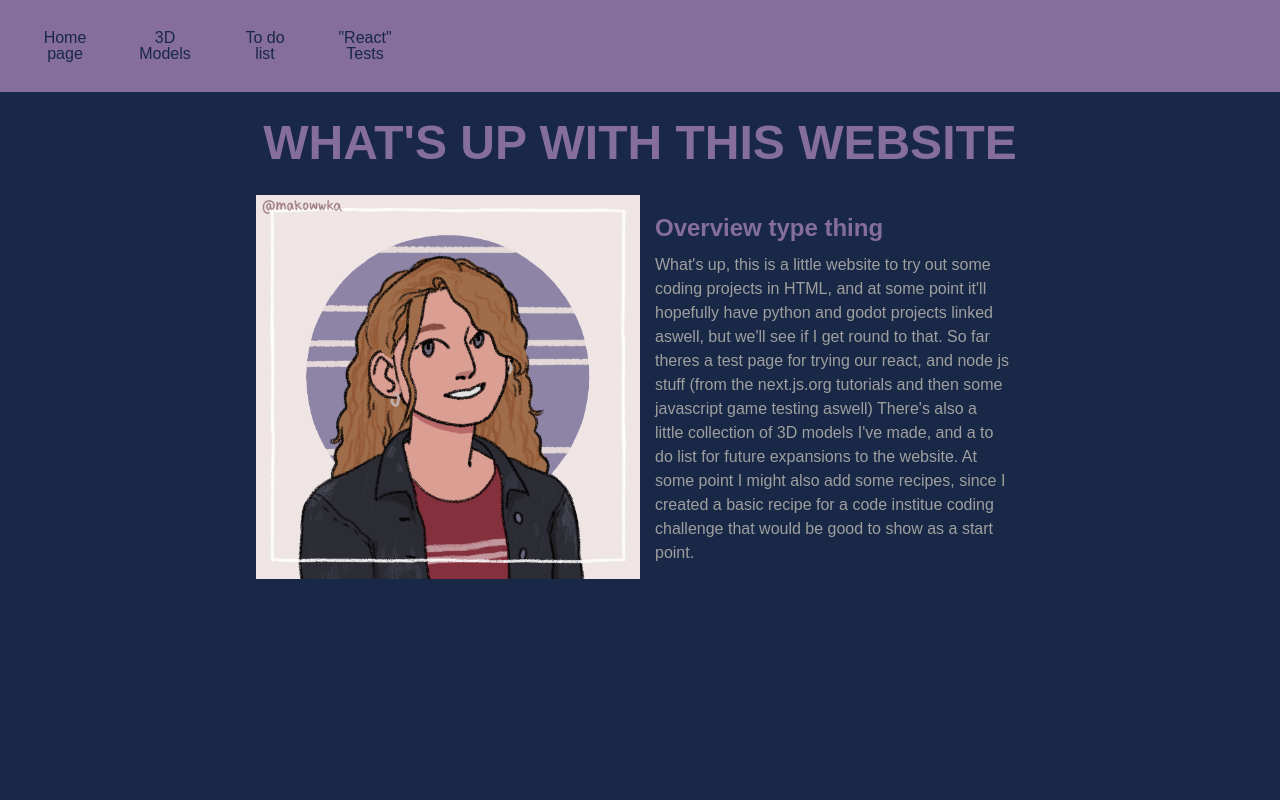
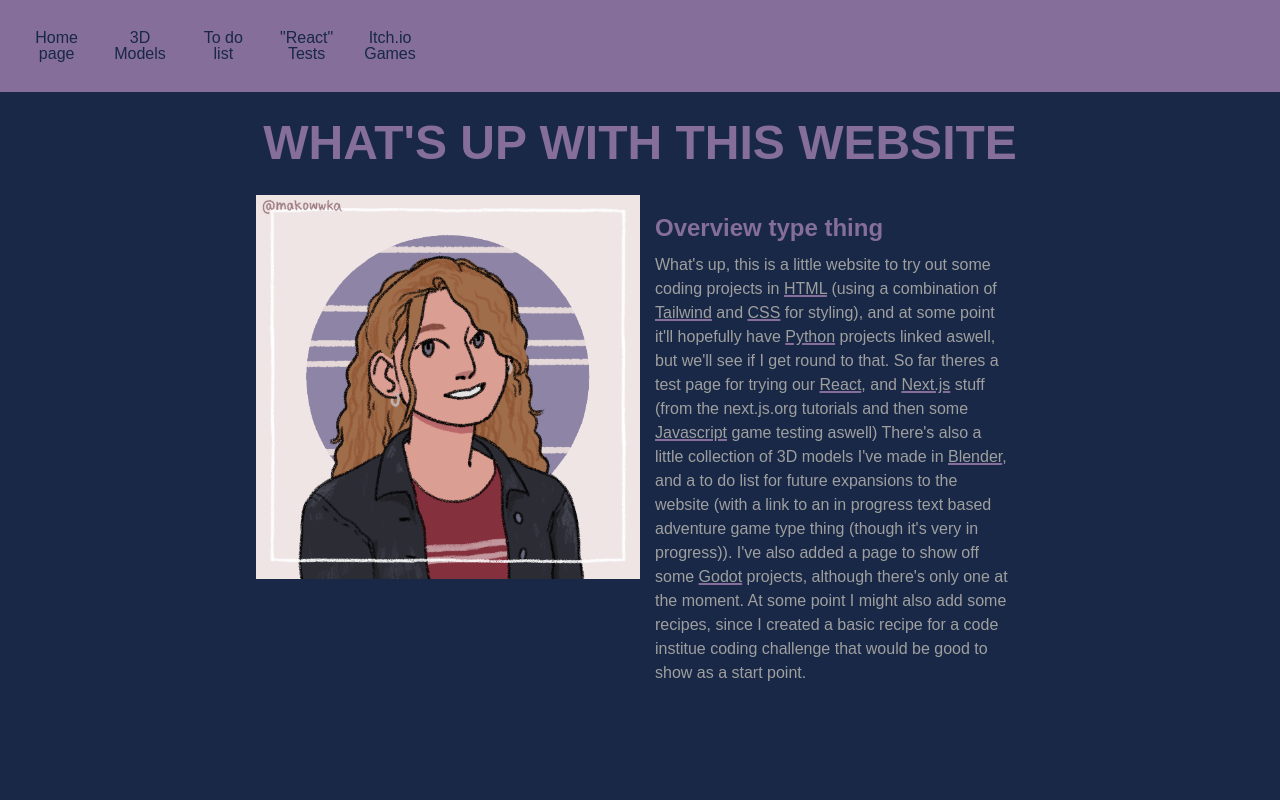
Before and after one commit to benk791/my-website, a Next.js app: page / in a window 1280 px wide. Shown: the top 800 px of the page. Built offline with nearby package versions, Linux system fonts and the light colour scheme.

Commit message:
added itchio page

```diff
--- /dev/null
+++ b/app/itchio-games/page.tsx
@@ -0,0 +1,31 @@
+export default function main() {
+  return (
+    <div className="container">
+      <h1>Itch.io Games</h1>
+      <p className="mb-10">
+        I enjoy making games, and so I thought I'd make a page for them to be showcased on. so far I have only got one
+        game to the point that I would consider playable, but I have a couple more in progress, so I'll add those here
+        aswell once they're closer to completion.
+      </p>
+      <section>
+        <h2> The Lab</h2>
+        <div className="">
+          <iframe
+            className="float-end ml-4 my-2"
+            src="https://itch.io/embed/2437120?bg_color=222222&amp;fg_color=eeeeee&amp;border_color=363636"
+            width="552"
+            height="167"
+          >
+            <a href="https://polygons-to-pulsars.itch.io/the-lab">The Lab by polygons-to-pulsars</a>
+          </iframe>
+          <p>
+            The Lab is a little kind of horror / creature collector game, where you explore the outskirts of a facility
+            that seems to be being infected by a strange substance. It was made for a secret santa GameJam and is my
+            first complete game (however I might still go back and tidy some of it up, there are a lot of little things
+            that could be improved that I didn't have time for during the jam).
+          </p>
+        </div>
+      </section>
+    </div>
+  );
+}
--- a/app/page.tsx
+++ b/app/page.tsx
@@ -1,30 +1,33 @@
-import Image from "next/image"
+import Image from "next/image";
 
 export default function main() {
   return (
     <div className="container">
       <h1>What's up with this website</h1>
       <div className="SideBySide">
-                <Image
-                    src="/Me.png"
-                    width={600}
-                    height={600}
-                    alt="A cute Picrew I made"
-                    objectFit="contain"
-                />
+        <Image src="/Me.png" width={600} height={600} alt="A cute Picrew I made" objectFit="contain" />
         <section>
           <h2>Overview type thing</h2>
           <p>
-                        What's up, this is a little website to try out some coding projects in HTML,
-                        and at some point it'll hopefully have python and godot projects linked aswell, but
-                        we'll see if I get round to that. So far theres a test page for trying our react, and
-                        node js stuff (from the next.js.org tutorials and then some javascript game testing aswell)
-                        There's also a little collection of 3D models I've made, and a to do list for future expansions
-                        to the website. At some point I might also add some recipes, since I created a basic recipe for a code
+            What's up, this is a little website to try out some coding projects in{" "}
+            <a className="underline decoration-2 decoration-themeSecondary">HTML</a> (using a combination of{" "}
+            <a className="underline decoration-2 decoration-themeSecondary">Tailwind</a> and{" "}
+            <a className="underline decoration-2 decoration-themeSecondary">CSS</a> for styling), and at some point
+            it'll hopefully have <a className="underline decoration-2 decoration-themeSecondary">Python</a> projects
+            linked aswell, but we'll see if I get round to that. So far theres a test page for trying our{" "}
+            <a className="underline decoration-2 decoration-themeSecondary">React</a>, and{" "}
+            <a className="underline decoration-2 decoration-themeSecondary">Next.js</a> stuff (from the next.js.org
+            tutorials and then some <a className="underline decoration-2 decoration-themeSecondary">Javascript</a> game
+            testing aswell) There's also a little collection of 3D models I've made in{" "}
+            <a className="underline decoration-2 decoration-themeSecondary">Blender</a>, and a to do list for future
+            expansions to the website (with a link to an in progress text based adventure game type thing (though it's
+            very in progress)). I've also added a page to show off some{" "}
+            <a className="underline decoration-2 decoration-themeSecondary">Godot</a> projects, although there's only
+            one at the moment. At some point I might also add some recipes, since I created a basic recipe for a code
             institue coding challenge that would be good to show as a start point.
           </p>
         </section>
       </div>
     </div>
-    )
+  );
 }
--- a/app/ui/global.css
+++ b/app/ui/global.css
@@ -83,9 +83,7 @@ header {
 	color: var(--theme-primary);
   	width: 100%-15px;
 	padding: 15px;
-	display: grid;
 	font-size: 100%;
-	grid-template-columns: 100px 100px 100px 100px;
 }
 
 header p {
--- a/app/ui/header.tsx
+++ b/app/ui/header.tsx
@@ -3,6 +3,7 @@ import Link from "next/link";
 export default function NavBar() {
   return (
     <header className="leading-none">
+      <div className="grid grid-cols-5 w-2/6">
         <Link href="/">
           <p>
             Home
@@ -31,6 +32,14 @@ export default function NavBar() {
             Tests
           </p>
         </Link>
+        <Link href="/itchio-games">
+          <p>
+            Itch.io
+            <br />
+            Games
+          </p>
+        </Link>
+      </div>
     </header>
   );
 }
```
Lines whose indentation alone changed are shown as unchanged.
